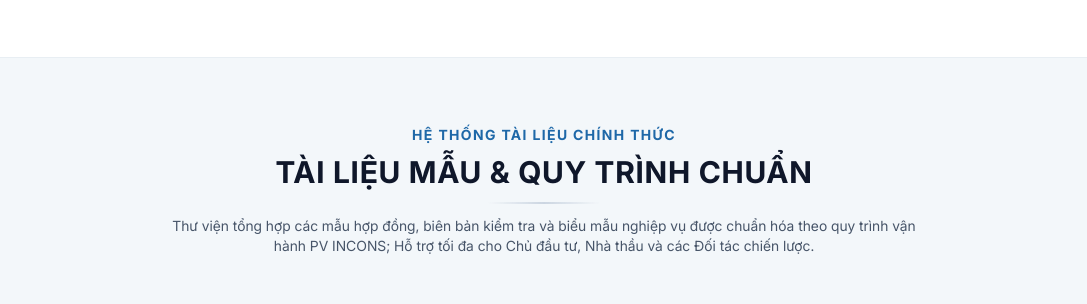
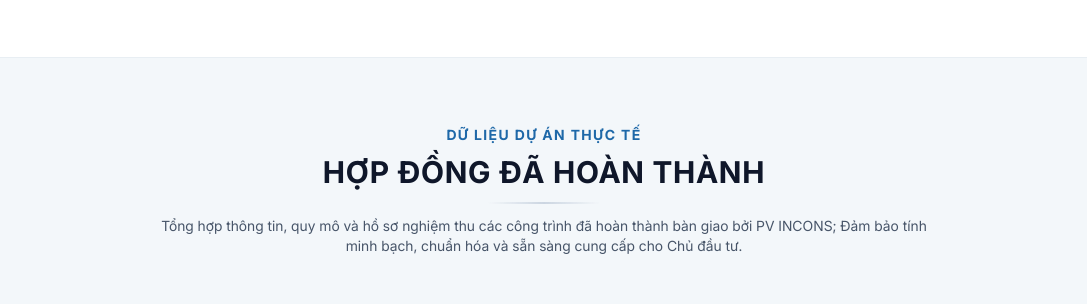
Before and after one commit to pvincons/website, a plain HTML site: page services.html in a window 1280 px wide. Shown: the part 2520-2824 px from the top of the page, without its empty margins (96-1183 px from the left). Drawn offline with Linux system fonts and the light colour scheme.

Commit message:
Add files via upload

```diff
--- a/services.html
+++ b/services.html
@@ -355,19 +355,17 @@
                 <!-- HEADER SECTION -->
                 <div class="text-center max-w-3xl mx-auto mb-8 sm:mb-12">
                     <span class="text-brand-blue font-bold text-xs sm:text-sm tracking-widest uppercase">
-                        hệ thống tài liệu chính thức
+                        dữ liệu dự án thực tế
                     </span>
                     <h2 class="text-xl sm:text-3xl font-extrabold text-slate-900 mt-2 uppercase tracking-wide">
-                        TÀI LIỆU MẪU & QUY TRÌNH CHUẨN
+                        HỢP ĐỒNG ĐÃ HOÀN THÀNH
                     </h2>
                     <div
                         class="w-28 h-[2px] bg-gradient-to-r from-transparent via-slate-300 to-transparent mx-auto mt-3">
                     </div>
                     <p class="text-slate-600 text-sm mt-3 text-center">
-                        Thư viện tổng hợp các mẫu hợp đồng, biên bản kiểm tra và biểu mẫu nghiệp vụ được chuẩn hóa theo
-                        quy trình vận hành PV INCONS;
-                        Hỗ trợ tối đa cho Chủ đầu tư, Nhà thầu và các Đối tác chiến lược.
-                    </p>
+                        Tổng hợp thông tin, quy mô và hồ sơ nghiệm thu các công trình đã hoàn thành bàn giao bởi PV INCONS;
+                        Đảm bảo tính minh bạch, chuẩn hóa và sẵn sàng cung cấp cho Chủ đầu tư.
                 </div>
 
                 <!-- KHU VỰC RENDER DỮ LIỆU TỪ JSON BỞI JAVASCRIPT -->
```
